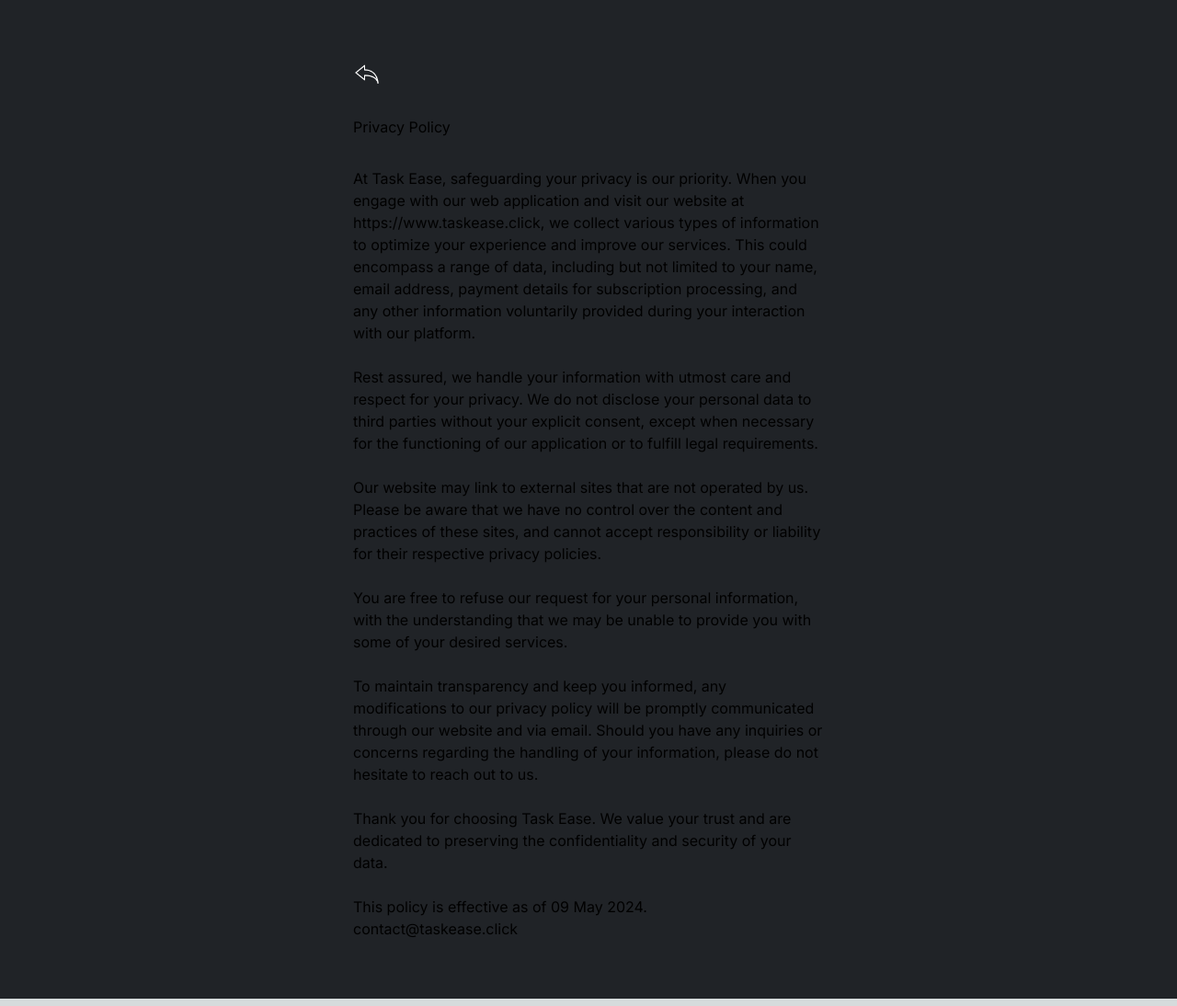
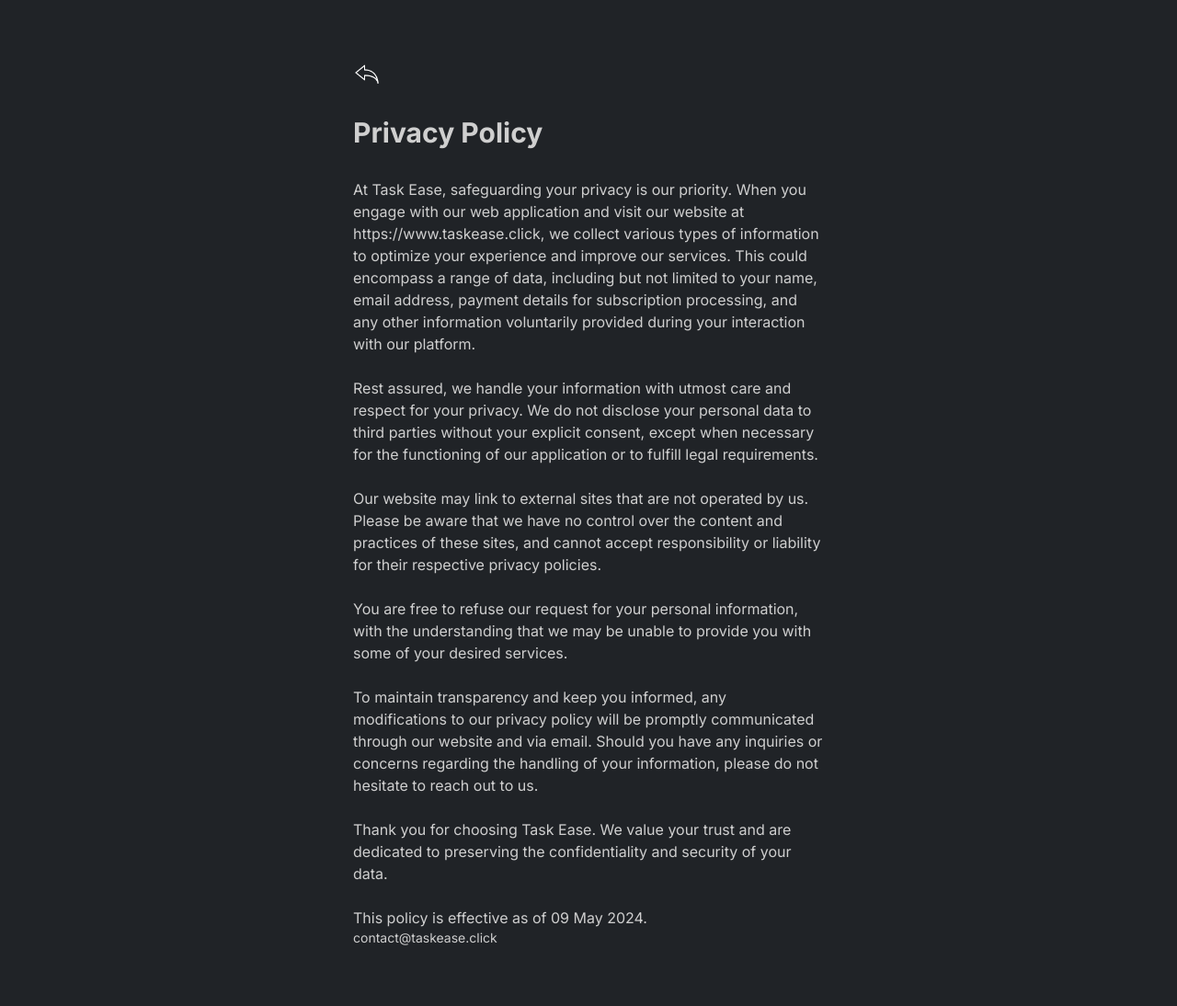
Before and after one commit to AntoniBLopez/LernenSieMitBelu, a Next.js app: page /legal/privacy in a window 1280 px wide. Shown: the whole page at 92% size. Built offline with nearby package versions, Linux system fonts and the light colour scheme.

Commit message:
privacy policy done

```diff
--- a/app/legal/privacy/page.tsx
+++ b/app/legal/privacy/page.tsx
@@ -17,8 +17,8 @@
             alt="Go back to homepage arrow icon"
           />
         </Link>
-        <h1>Privacy Policy</h1>
-        <div>
+        <h1 className="text-3xl text-grayColor font-bold">Privacy Policy</h1>
+        <div className="text-grayColor">
           {/* Corregir parrafo y dividirlo en dos ya que es muy grande comparado con los demas */}
           At Task Ease, safeguarding your privacy is our priority. When you engage with our web application and visit our website at https://www.taskease.click, we collect various types of information to optimize your experience and improve our services. This could encompass a range of data, including but not limited to your name, email address, payment details for subscription processing, and any other information voluntarily provided during your interaction with our platform.
           <br />
@@ -44,9 +44,7 @@
           <br />
 
           This policy is effective as of 09 May 2024.
-          <br />
-
-          contact@taskease.click
+          <div className="text-sm">contact@taskease.click</div>
         </div>
       </section>
     </div>
--- a/tailwind.config.ts
+++ b/tailwind.config.ts
@@ -18,6 +18,7 @@
         'primary2Color': '#01cdf1', // cian
         'primaryDarkColor': '#008ba4', // cian oscuro
         'bluishIconsColor': '#1d9bf0',
+        'grayColor': '#cfcfcf',
       },
       backgroundColor: {
         'blackColor': '#212121', // black claro
```
